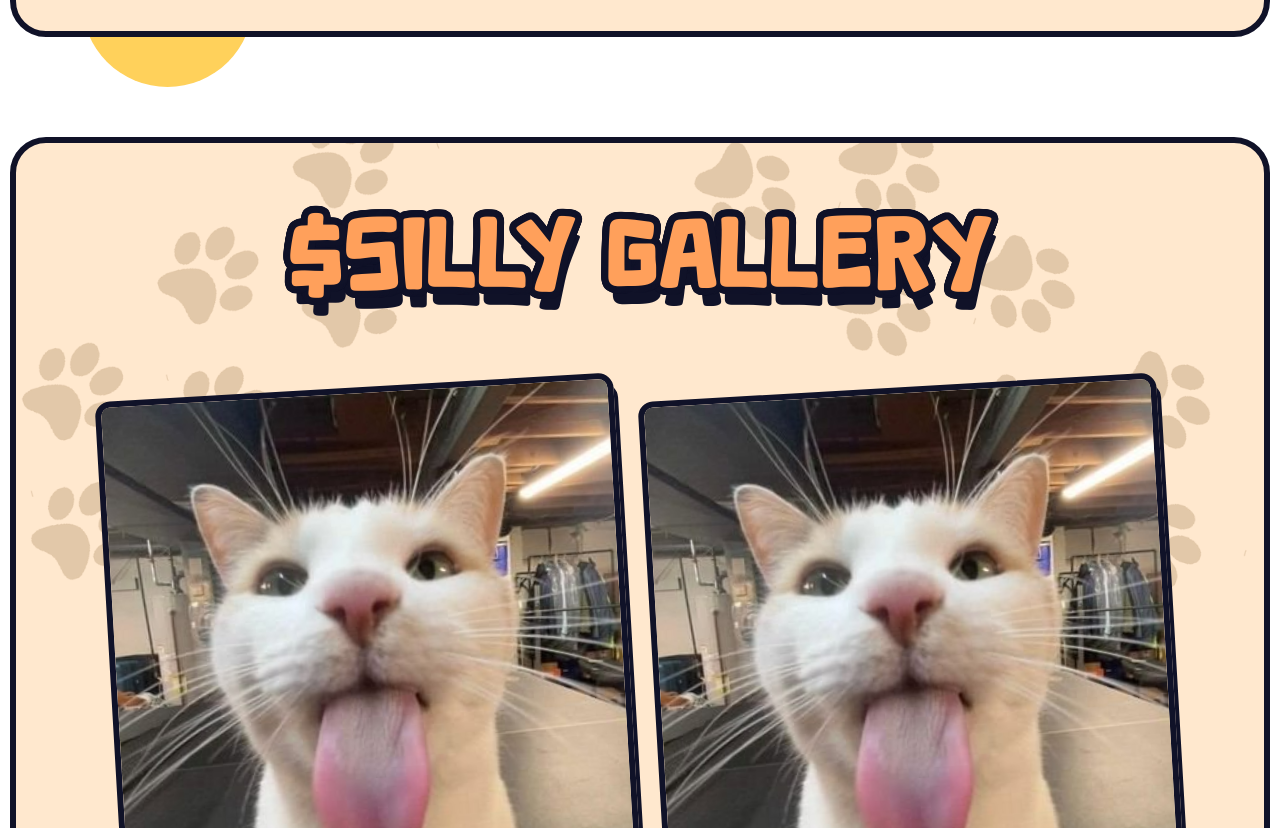
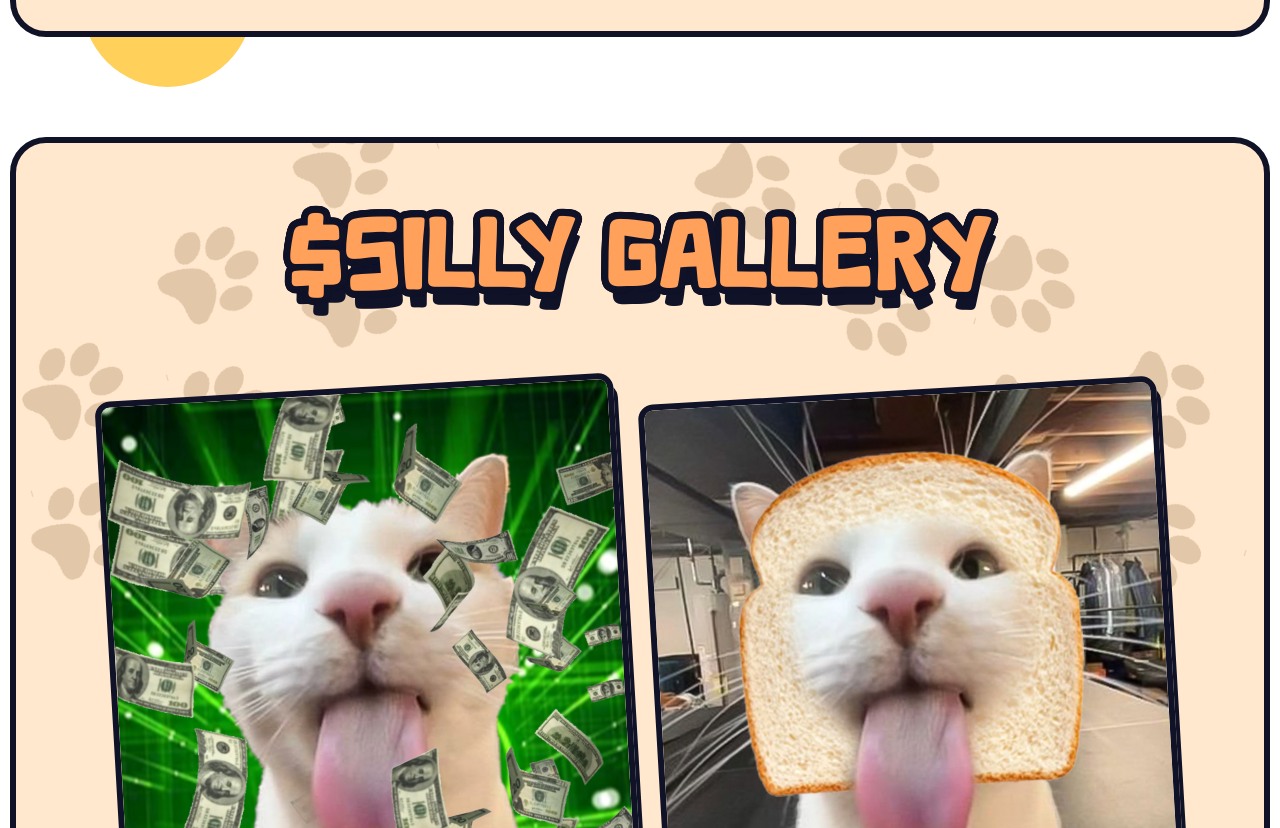
Before and after one commit to Yu-Zhong007/Silly-Cat, a plain HTML site: page index.html in a window 1280 px wide. Shown: the part 1972-2800 px from the top of the page. Drawn offline with Linux system fonts and the light colour scheme; files whose address does not match are found by name.

Commit message:
first commit

```diff
--- a/index.html
+++ b/index.html
@@ -43,7 +43,7 @@
         <div class="hero__container container">
           <img
             class="hero__illustration"
-            src="/main.png"
+            src="/logo.jpg"
             alt="Hero Illustration"
             style="border-radius: 15px"
           />
@@ -257,7 +257,7 @@
             </div>
             <img
               class="tokenomics__illustration"
-              src="/logo.jpg"
+              src="/main.png"
               style="border-radius: 15px"
               alt=""
             />
@@ -274,25 +274,25 @@
             <div style="display: flex; justify-content: center;align-items: center; gap:1rem; flex-wrap: wrap;">
               <img
                 class="tokenomics__illustration2"
-                src="/logo.jpg"
+                src="/SILLY memes 12.jpg"
                 style="border-radius: 15px"
                 alt=""
               />
               <img
                 class="tokenomics__illustration2"
-                src="/logo.jpg"
+                src="/SILLY memes 2.jpg"
                 style="border-radius: 15px"
                 alt=""
               />
               <img
                 class="tokenomics__illustration2"
-                src="/logo.jpg"
+                src="/SILLY memes 7.jpg"
                 style="border-radius: 15px"
                 alt=""
               />
               <img
                 class="tokenomics__illustration2"
-                src="/logo.jpg"
+                src="/SILLY memes 8.jpg"
                 style="border-radius: 15px"
                 alt=""
               />
@@ -301,25 +301,25 @@
             <div style="display: flex; justify-content: center;align-items: center; gap: 1rem; flex-wrap: wrap;">
               <img
                 class="tokenomics__illustration2"
-                src="/logo.jpg"
+                src="/SILLY memes 9.jpg"
                 style="border-radius: 15px"
                 alt=""
               />
               <img
                 class="tokenomics__illustration2"
-                src="/logo.jpg"
+                src="/SILLY memes 4.jpg"
                 style="border-radius: 15px"
                 alt=""
               />
               <img
                 class="tokenomics__illustration2"
-                src="/logo.jpg"
+                src="/SILLY memes 5.jpg"
                 style="border-radius: 15px"
                 alt=""
               />
               <img
                 class="tokenomics__illustration2"
-                src="/logo.jpg"
+                src="/SILLY memes 10.jpg"
                 style="border-radius: 15px"
                 alt=""
               />
```
Also changed, not shown: SILLY memes 10.jpg (added), SILLY memes 11.jpg (added), SILLY memes 12.jpg (added), SILLY memes 2.jpg (added), SILLY memes 3.jpg (added), SILLY memes 4.jpg (added), SILLY memes 5.jpg (added), SILLY memes 6.jpg (added), SILLY memes 7.jpg (added), SILLY memes 8.jpg (added), SILLY memes 9.jpg (added).
